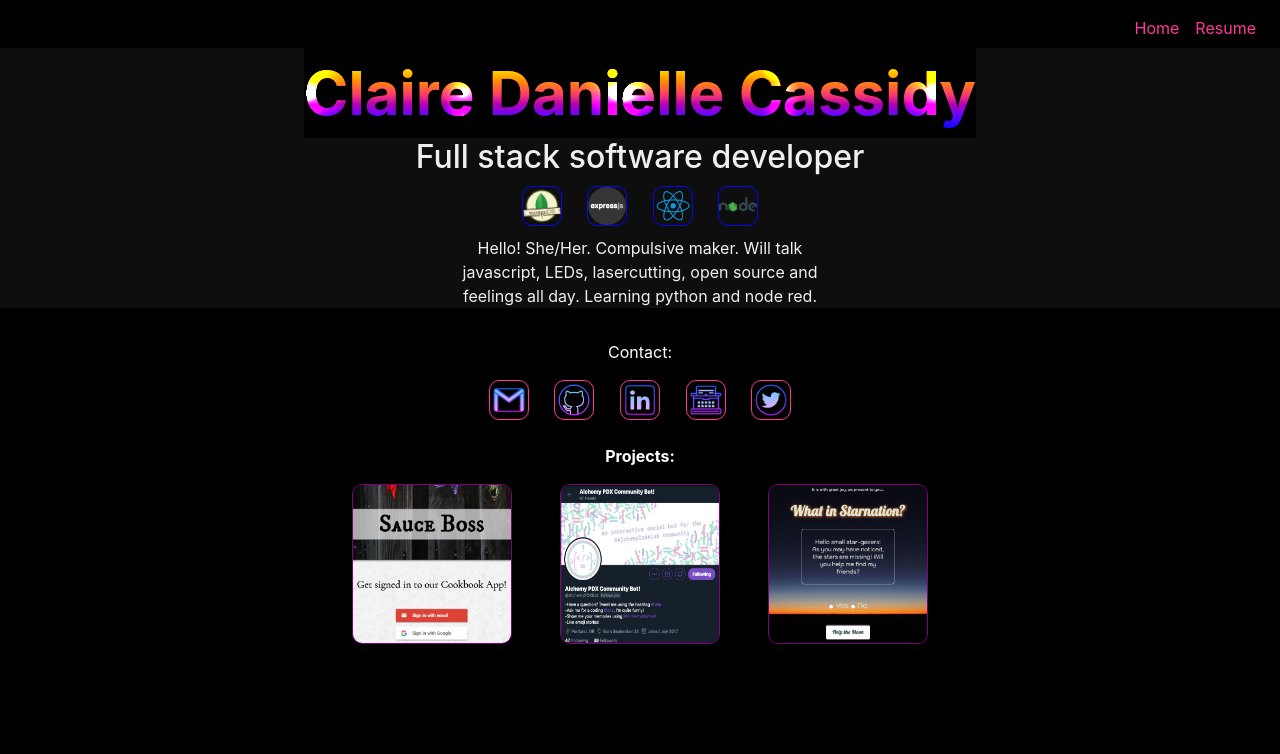
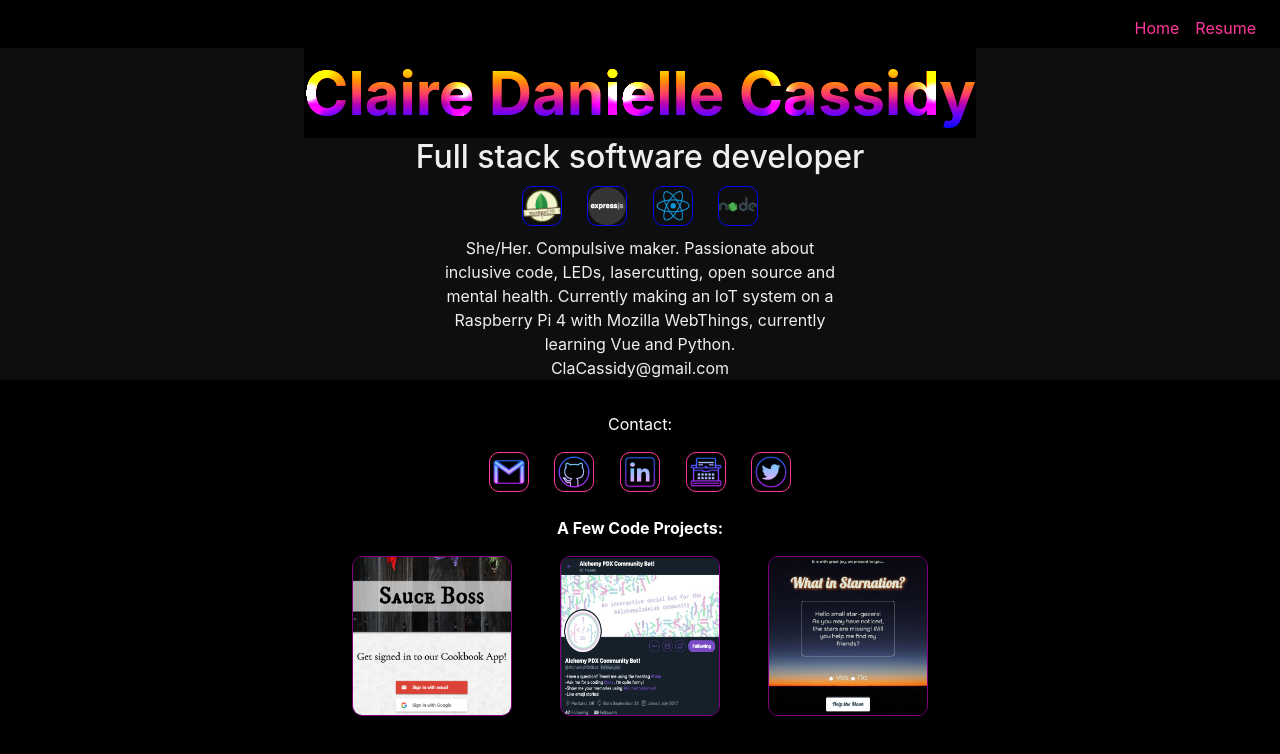
Before and after one commit to SlumberParty/Portfolio-Page, a React (Create React App) app: page / in a window 1280 px wide. Shown: the top 754 px of the page. Built offline with nearby package versions, Linux system fonts and the light colour scheme.

Commit message:
just editing wording of intro

```diff
--- a/src/Home.js
+++ b/src/Home.js
@@ -23,11 +23,11 @@ const Home = () => {
         </a>
       </div>
       <div className="project-images">
-        <p className="home-sections">Projects:</p>
+        <p className="home-sections">A Few Code Projects:</p>
         <a href="https://optimistic-panini-e9191b.netlify.com/auth.html">
           <img className="project-icon" src="../resources/sauceboss.png" alt="alchemybot thumbnail"/>
         </a>
-        <a href="https://twitter.com/AlchemyPDXBot">
+        <a href="https://withfeeling.blog/the-alchemy-pdx-community-bot-a-big-ol-backend-nodejs-project-with-emojis-raspberry-pi-and-a-rainbow-adafruit-neotrellis/">
           <img className="project-icon" src="../resources/alchemybot.png" alt="alchemybot thumbnail"/>
         </a>
         <a href="http://star-bbs.github.io">
--- a/src/components/Jumbotron.js
+++ b/src/components/Jumbotron.js
@@ -48,9 +48,9 @@ const Jumbotron = () => {
             <img className="stack-icon" src="../resources/react.png" alt="react icon"/>
             <img className="stack-icon" src="../resources/nodejs.jpg" alt="nodejs icon"/>
           </div>
-          <p className="intro">Hello! She/Her. Compulsive maker. Will talk javascript,
-            LEDs, lasercutting, open source and feelings all day.
-            Learning python and node red. </p>
+          <p className="intro">She/Her. Compulsive maker. Passionate about inclusive code,
+            LEDs, lasercutting, open source and mental health. Currently making an IoT system on a Raspberry Pi 4 with Mozilla WebThings, currently learning Vue and Python.</p>
+            <p>ClaCassidy@gmail.com</p>
           </Container>
       </Jumbo>
     </Styles>
```
